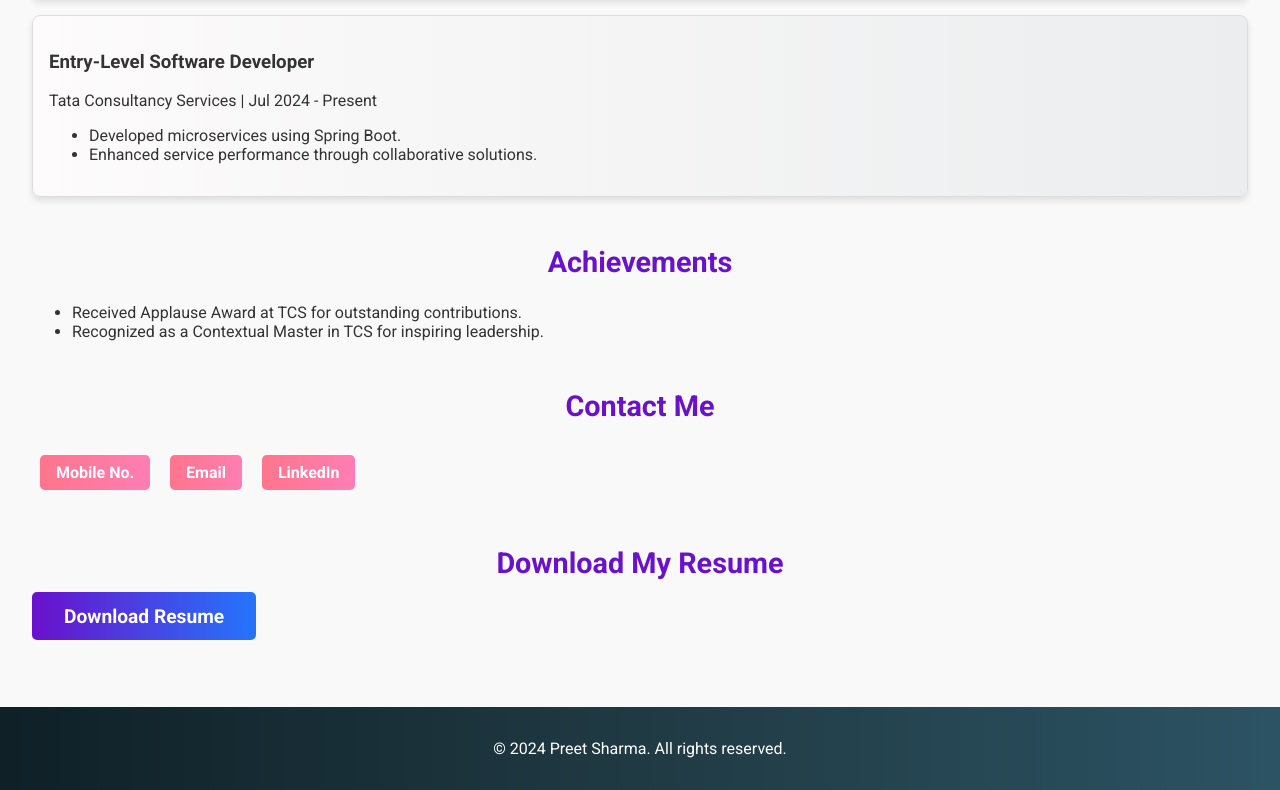
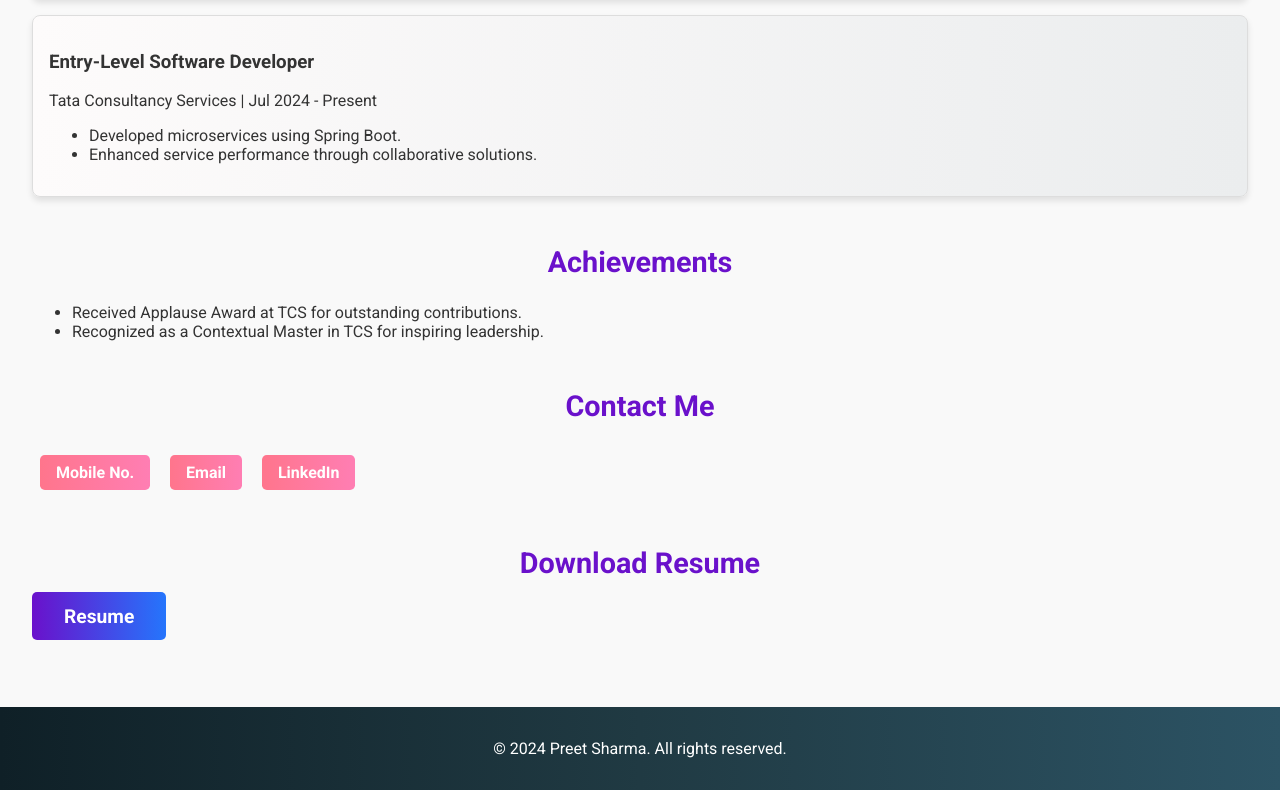
Before and after one commit to preet2431/portFolioSite, a plain HTML site: page index.html in a window 1280 px wide. Shown: the part 1396-2186 px from the top of the page. Drawn offline with nearby package versions, Linux system fonts and the light colour scheme.

Commit message:
Resume section

```diff
--- a/index.html
+++ b/index.html
@@ -343,9 +343,9 @@
         </section>
 
         <section id="resume" data-aos="fade-up">
-            <h2>Download My Resume</h2>
+            <h2>Download Resume</h2>
             <div class="resume-button">
-                <a href="resume.pdf" download>Download Resume</a>
+                <a href="resume.pdf" download>Resume</a>
             </div>
         </section>
     </main>
```
